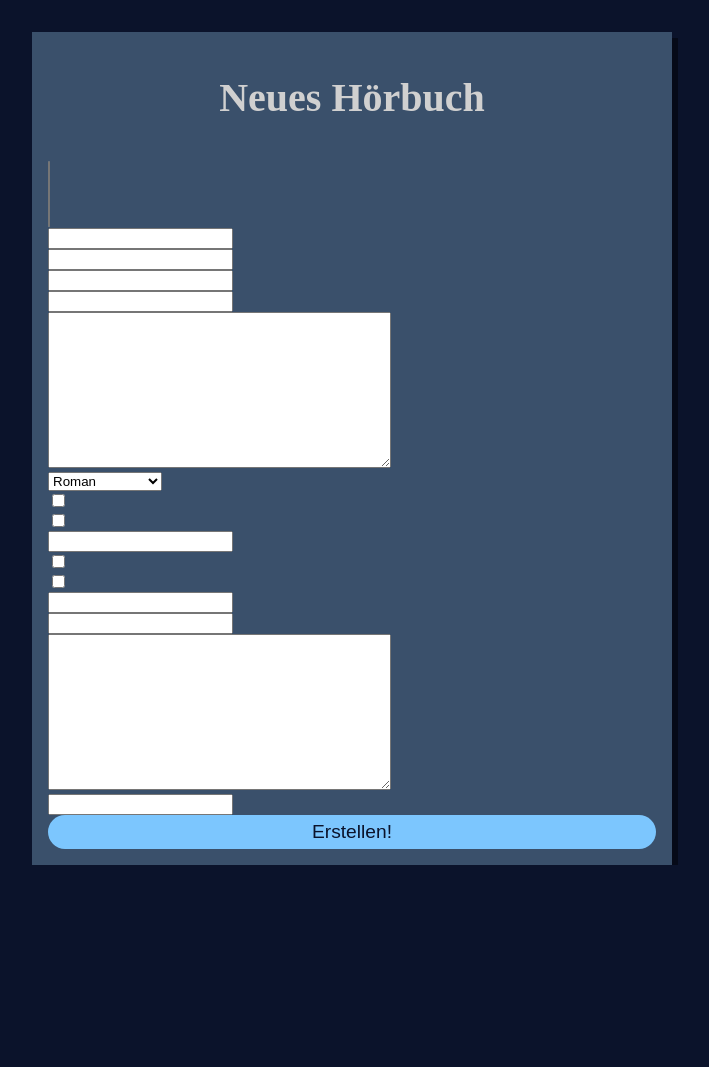
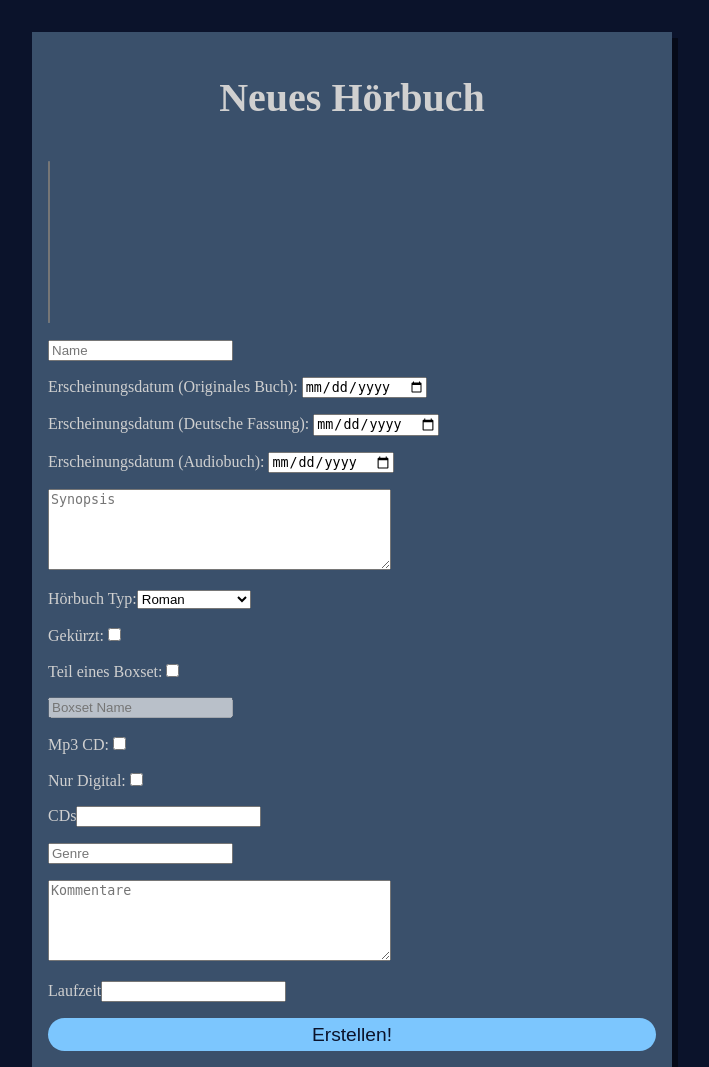
Before and after one commit to AndreasNiesen/HomeWebServer, a Django app: a page that uses homewebserverstuff/audiobuch/templates/audiobuch/new_audiob.html in a window 1280 px wide. Shown: the part 80-1147 px from the top of the page, without its empty margins (288-997 px from the left). Before the commit the page ends 945 px from the top, so only its background shows below. Run offline with Django 4.2, Linux system fonts and the light colour scheme; data that the repository does not hold is empty; parts of the project's set-up code (start-up, migrations or seed data) failed here and were passed over.

Commit message:
audiobooks
added test frontend for adding audiobooks.

```diff
--- a/homewebserverstuff/audiobuch/forms.py
+++ b/homewebserverstuff/audiobuch/forms.py
@@ -50,3 +50,23 @@ class audiobook_form(forms.ModelForm):
                   "release_book_germany", "release_as_audio", "synopsis",
                   "ro_ss", "shortened", "boxset", "boxset_name", "mp3CD",
                   "digital_only", "amount_CDs", "genre", "comments", "runtime"]
+        widgets = {
+            "authors": forms.SelectMultiple(
+                attrs={"aria-label": "authors", "size": "10"}
+            ),
+            "name": forms.TextInput(
+                attrs={"placeholder": "Name", "aria-label": "name"}
+            ),
+            "synopsis": forms.Textarea(
+                attrs={"placeholder": "Synopsis", "aria-label": "synopsis", "rows": "5"}
+            ),
+            "boxset_name": forms.TextInput(
+                attrs={"placeholder": "Boxset Name", "aria-label": "boxset_name", "disabled": "disabled"}
+            ),
+            "genre": forms.TextInput(
+                attrs={"placeholder": "Genre", "aria-label": "genre"}
+            ),
+            "comments": forms.Textarea(
+                attrs={"placeholder": "Kommentare", "aria-label": "comments", "rows": "5"}
+            ),
+        }
--- a/homewebserverstuff/audiobuch/models.py
+++ b/homewebserverstuff/audiobuch/models.py
@@ -58,7 +58,14 @@ class audiobook(models.Model):
     amount_CDs = models.PositiveIntegerField()
     genre = models.CharField(max_length=150)
     comments = models.TextField(blank=True, null=True)
-    runtime = models.TimeField()
+    runtime = models.PositiveIntegerField()
+
+    class Meta:
+        ordering = ["name"]
+        verbose_name_plural = "audiobücher"
+
+    def __str__(self):
+        return self.name
 
 
 class va(models.Model):  # Voice Actor
--- a/homewebserverstuff/audiobuch/templates/audiobuch/audiob.html
+++ b/homewebserverstuff/audiobuch/templates/audiobuch/audiob.html
@@ -13,10 +13,11 @@
     <main class="ext-container audiob-main-content">
         <h1>hier kommmt hörbuch kram hin!</h1>
         {% for audiobook in audiobooks %}
-            <div style="display:block;">{{ audiobook }}</div>
+            <p><a style="color:pink;" href="{% url 'audiob_details' audiobook.id %}">{{ audiobook }}</a></p>
         {% endfor %}
 
-        <a class="termine-a-as-btn" href="{% url 'authors_home' %}">Autoren</a>
+        <a class="termine-a-as-btn" href="{% url 'authors_home' %}">Zu Autoren</a>
+        <a class="termine-a-as-btn" href="{% url 'audiob_new' %}">Neues Hörbuch</a>
         <!-- TODO: zu autor-übersicht -->
         <!-- TODO: hörbücher hinzufügen -->
     </main>
--- a/homewebserverstuff/audiobuch/templates/audiobuch/details_author.html
+++ b/homewebserverstuff/audiobuch/templates/audiobuch/details_author.html
@@ -30,7 +30,9 @@
             {{ author.death }} <br />
         {% endif %}
         {% if author.alive %}
-            {{ author.alive }} <br />
+            Lebendig <br />
+        {% else %}
+            Verstorben <br />
         {% endif %}
         {% if author.anzeige_name %}
             {{ author.anzeige_name }} <br />
--- a/homewebserverstuff/audiobuch/templates/audiobuch/edit_author.html
+++ b/homewebserverstuff/audiobuch/templates/audiobuch/edit_author.html
@@ -30,7 +30,7 @@
             </div>
             <div class="blockify-django-auto-input">
                 <input type="text" name="anzeige_name" {% if author.anzeige_name %}value="{{ author.anzeige_name }}"{% endif %} maxlength="300" id="id_anzeige_name">
-                <label for="id_anzeige_name">Anzeige name</label>
+                <label for="id_anzeige_name">Anzeige Name</label>
             </div>
             <div class="blockify-django-auto-input">
                 <label for="id_birth">Geburtstag:</label>
--- a/homewebserverstuff/audiobuch/templates/audiobuch/new_audiob.html
+++ b/homewebserverstuff/audiobuch/templates/audiobuch/new_audiob.html
@@ -1,6 +1,9 @@
 {% extends "legacyPWM/base.html" %}
+{% load static %}
 {% block header %}
-    <title>Neuer Autor</title>
+    <script defer src="{% static 'legacyPWM/new_audiobook.js' %}"></script>
+
+    <title>Neues Hörbuch</title>
 {% endblock header %}
 
 {% block body %}
@@ -8,26 +11,32 @@
         <h1>Neues Hörbuch</h1>
         <form method="POST">
             {% csrf_token %}
-            <div style="display:block;">{{ audiobook.authors }}</div>
-            <div style="display:block;">{{ audiobook.name }}</div>
-            <div style="display:block;">{{ audiobook.release_book }}</div>
-            <div style="display:block;">{{ audiobook.release_book_germany }}</div>
-            <div style="display:block;">{{ audiobook.release_as_audio }}</div>
-            <div style="display:block;">{{ audiobook.synopsis }}</div>
-            <div style="display:block;">{{ audiobook.ro_ss }}</div>
-            <div style="display:block;">{{ audiobook.shortened }}</div>
-            <div style="display:block;">{{ audiobook.boxset }}</div>
-            <div style="display:block;">{{ audiobook.boxset_name }}</div>
-            <div style="display:block;">{{ audiobook.mp3CD }}</div>
-            <div style="display:block;">{{ audiobook.digital_only }}</div>
-            <div style="display:block;">{{ audiobook.amount_CDs }}</div>
-            <div style="display:block;">{{ audiobook.genre }}</div>
-            <div style="display:block;">{{ audiobook.comments }}</div>
-            <div style="display:block;">{{ audiobook.runtime }}</div>
+            <p>{{ audiobook.authors }}</p>
+            <p>{{ audiobook.name }}</p>
+            <p>
+                <label for="id_release_book">Erscheinungsdatum (Originales Buch):</label>
+                <input type="date" name="release_book" id="id_release_book">
+            </p>
+            <p>
+                <label for="id_release_book_germany">Erscheinungsdatum (Deutsche Fassung):</label>
+                <input type="date" name="release_book_germany" id="id_release_book_germany">
+            </p>
+            <p>
+                <label for="id_release_as_audio">Erscheinungsdatum (Audiobuch):</label>
+                <input type="date" name="release_as_audio" id="id_release_as_audio">
+            </p>
+            <p>{{ audiobook.synopsis }}</p>
+            <p><label for="id_ro_ss">Hörbuch Typ:</label>{{ audiobook.ro_ss }}</p>
+            <p><label for="id_shortened">Gekürzt:</label>{{ audiobook.shortened }}</p>
+            <p><label for="id_boxset">Teil eines Boxset:</label>{{ audiobook.boxset }}</p>
+            <p>{{ audiobook.boxset_name }}</p>
+            <p><label for="id_mp3CD">Mp3 CD:</label>{{ audiobook.mp3CD }}</p>
+            <p><label for="id_digital_only">Nur Digital:</label>{{ audiobook.digital_only }}</p>
+            <p><label for="id_amount_CDs">CDs</label>{{ audiobook.amount_CDs }}</p>
+            <p>{{ audiobook.genre }}</p>
+            <p>{{ audiobook.comments }}</p>
+            <p><label for="id_runtime">Laufzeit</label>{{ audiobook.runtime }}</p>
             <button class="termine-create-btn" type="submit">Erstellen!</button>
         </form>
     </main>
 {% endblock body %}
-
-
-<!-- fields = "authors", "name", "release_book", "release_book_germany", "release_as_audio", "synopsis", "ro_ss", "shortened", "boxset", "boxset_name", "mp3CD", "digital_only", "amount_CDs", "genre", "comments", "runtime" -->
--- a/homewebserverstuff/audiobuch/urls.py
+++ b/homewebserverstuff/audiobuch/urls.py
@@ -9,4 +9,5 @@ urlpatterns = [
     path('autor/<int:pk>/del/', views.authorDeleteView.as_view(), name='author_delete'),
     path('autor/<int:pk>/edit/', views.authorUpdateView.as_view(), name='author_edit'),
     path('hörbuch/neu/', views.new_audiobook, name='audiob_new'),
+    path('hörbuch/<int:pk>/', views.audiobDetailView.as_view(), name='audiob_details'),
 ]
--- a/homewebserverstuff/audiobuch/views.py
+++ b/homewebserverstuff/audiobuch/views.py
@@ -105,6 +105,12 @@ def audiobView(request):
     return render(request, "audiobuch/audiob.html", context)
 
 
+class audiobDetailView(DetailView):
+    model = audiobook_model
+    template_name = "audiobuch/details_audiob.html"
+    context_object_name = "audiobook"
+
+
 def new_audiobook(request):
     if request.method == "POST":
         audiobook = audiobook_form(request.POST)
--- /dev/null
+++ b/homewebserverstuff/legacyPWM/static/legacyPWM/new_audiobook.js
@@ -0,0 +1,13 @@
+// Additional functions for new_audiobook
+
+const boxsetCheckbox = document.getElementById('id_boxset')
+const boxsetInput = document.getElementById('id_boxset_name')
+
+boxsetCheckbox.addEventListener('change', function() {
+    if (this.checked) {
+        boxsetInput.disabled = false
+    } else {
+        boxsetInput.value = ""
+        boxsetInput.disabled = true
+    }
+})
```
Also changed, not shown: homewebserverstuff/audiobuch/templates/audiobuch/details_audiob.html (added, +55 -0 lines).
